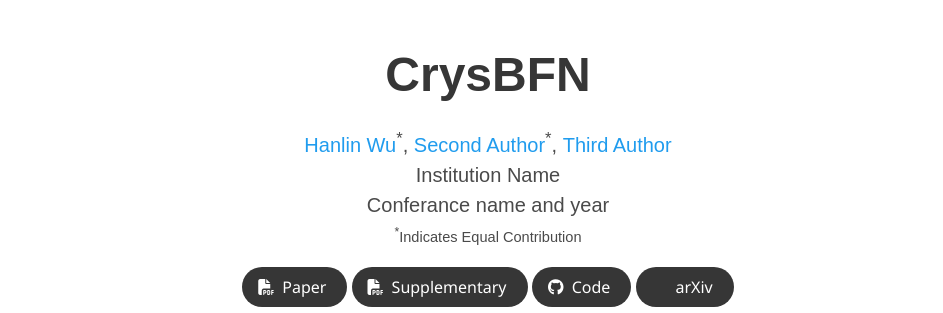
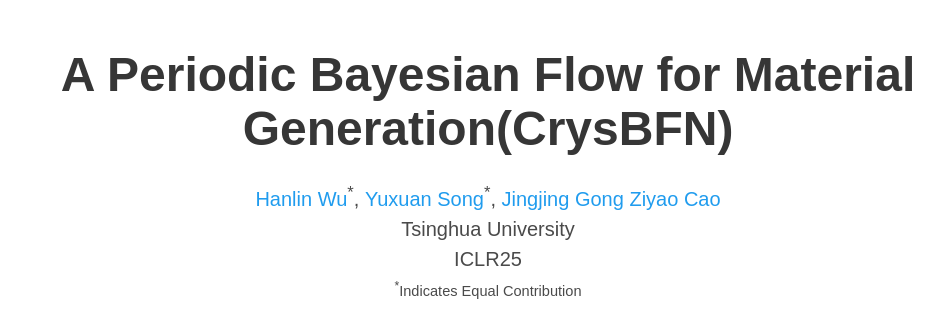
Before and after one commit to wu-han-lin/iclr25crysbfn, a plain HTML site: page index.html in a window 1280 px wide. Shown: the top 313 px of the page, without its empty margins (152-1095 px from the left). Drawn offline with nearby package versions, Linux system fonts and the light colour scheme; some icons are missing; a web font is replaced by a local one.

Commit message:
update author

```diff
--- a/index.html
+++ b/index.html
@@ -52,20 +52,23 @@
       <div class="container is-max-desktop">
         <div class="columns is-centered">
           <div class="column has-text-centered">
-            <h1 class="title is-1 publication-title">CrysBFN</h1>
+            <h1 class="title is-1 publication-title">A Periodic Bayesian Flow for Material Generation(CrysBFN)</h1>
             <div class="is-size-5 publication-authors">
               <!-- Paper authors -->
               <span class="author-block">
-                <a href="FIRST AUTHOR PERSONAL LINK" target="_blank">Hanlin Wu</a><sup>*</sup>,</span>
-                <span class="author-block">
-                  <a href="SECOND AUTHOR PERSONAL LINK" target="_blank">Second Author</a><sup>*</sup>,</span>
-                  <span class="author-block">
-                    <a href="THIRD AUTHOR PERSONAL LINK" target="_blank">Third Author</a>
-                  </span>
+              <a href="FIRST AUTHOR PERSONAL LINK" target="_blank">Hanlin Wu</a><sup>*</sup>,</span>
+              <span class="author-block">
+              <a href="SECOND AUTHOR PERSONAL LINK" target="_blank">Yuxuan Song</a><sup>*</sup>,</span>
+              <span class="author-block">
+              <a href="THIRD AUTHOR PERSONAL LINK" target="_blank">Jingjing Gong</a>
+              </span>
+              <span class="author-block">
+              <a href="FOURTH AUTHOR PERSONAL LINK" target="_blank">Ziyao Cao</a>
+              </span>
                   </div>
 
                   <div class="is-size-5 publication-authors">
-                    <span class="author-block">Institution Name<br>Conferance name and year</span>
+                    <span class="author-block">Tsinghua University<br>ICLR25</span>
                     <span class="eql-cntrb"><small><br><sup>*</sup>Indicates Equal Contribution</small></span>
                   </div>
 
```
